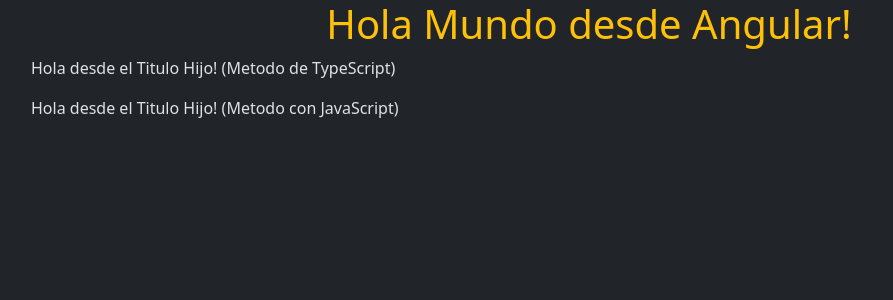
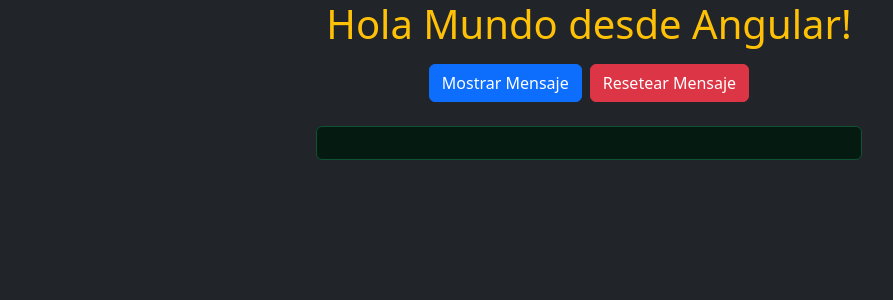
Before and after one commit to dsanchez-dev/App-Angular, an Angular app: page / in a window 1280 px wide. Shown: the top 300 px of the page, without its empty margins (51-944 px from the left). Built offline with nearby package versions, Linux system fonts and the light colour scheme.

Commit message:
P07 - Event Binding

```diff
--- a/src/app/app.html
+++ b/src/app/app.html
@@ -1,4 +1,4 @@
 <div class="container">
   <h1 class="text-center text-warning">{{titulo}}</h1>
-  <app-hijo/>
+  <app-mostrar-mensaje/>
 </div>
--- a/src/app/app.ts
+++ b/src/app/app.ts
@@ -2,11 +2,12 @@
 import { Padre } from './padre/padre';
 import { ComponenteEnLinea } from "./componente-en-linea/componente-en-linea";
 import { Hijo } from "./hijo/hijo";
+import { MostrarMensaje } from "./mostrar-mensaje/mostrar-mensaje";
 
 @Component({
   selector: 'app-root',
   standalone: true,
-  imports: [Hijo],
+  imports: [MostrarMensaje],
   templateUrl: './app.html',
   styleUrl: './app.css'
 })
--- /dev/null
+++ b/src/app/mostrar-mensaje/mostrar-mensaje.html
@@ -0,0 +1,13 @@
+<div class="container text-center">
+    <div class="d-flex justify-content-center mt-3">
+        <button class="btn btn-primary me-2 " (click)="mostrarMensaje()">
+            Mostrar Mensaje
+        </button>
+        <button class="btn btn-danger" (click)="resetearMensaje()">
+            Resetear Mensaje
+        </button>
+    </div>
+    <div class="alert alert-success mt-4 mx-auto w-50">
+        {{mensaje}}
+    </div>
+  </div>
--- /dev/null
+++ b/src/app/mostrar-mensaje/mostrar-mensaje.ts
@@ -0,0 +1,19 @@
+import { Component } from '@angular/core';
+
+@Component({
+  selector: 'app-mostrar-mensaje',
+  imports: [],
+  templateUrl: './mostrar-mensaje.html',
+  styleUrl: './mostrar-mensaje.css',
+})
+export class MostrarMensaje {
+mensaje: string = '';
+
+  mostrarMensaje() {
+    this.mensaje = '¡Hola, has hecho clic en el botón!';
+  }
+
+  resetearMensaje() {
+    this.mensaje = '';
+  }
+}
```
Also changed, not shown: src/app/mostrar-mensaje/mostrar-mensaje.css (added).
